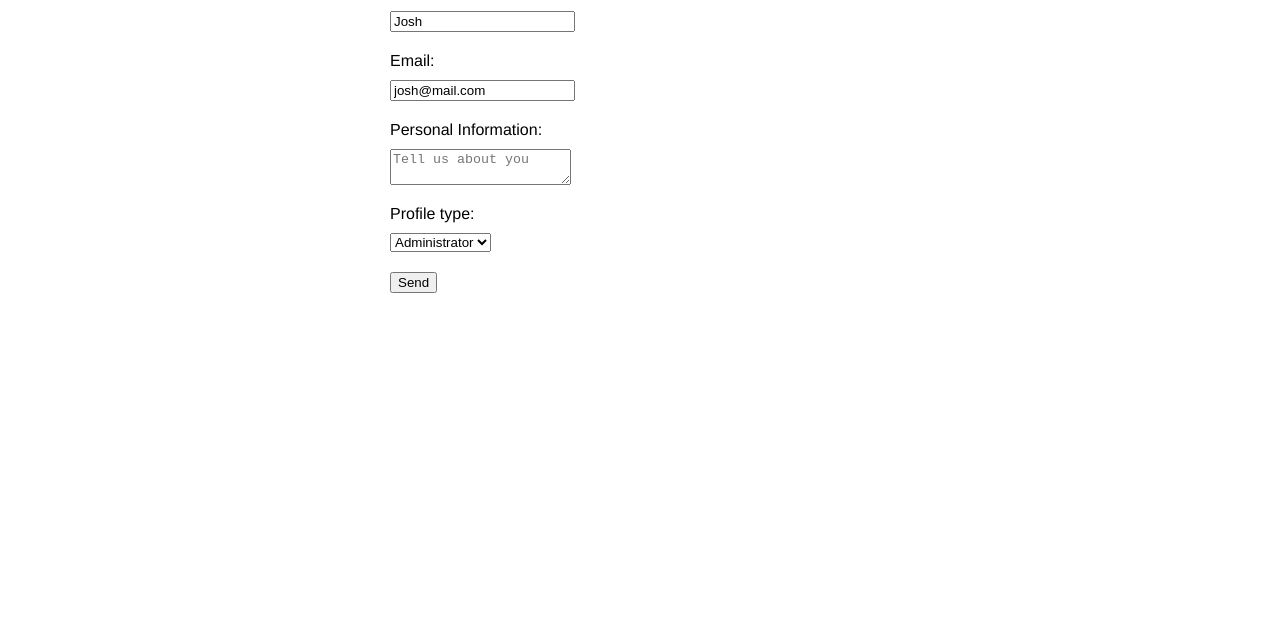
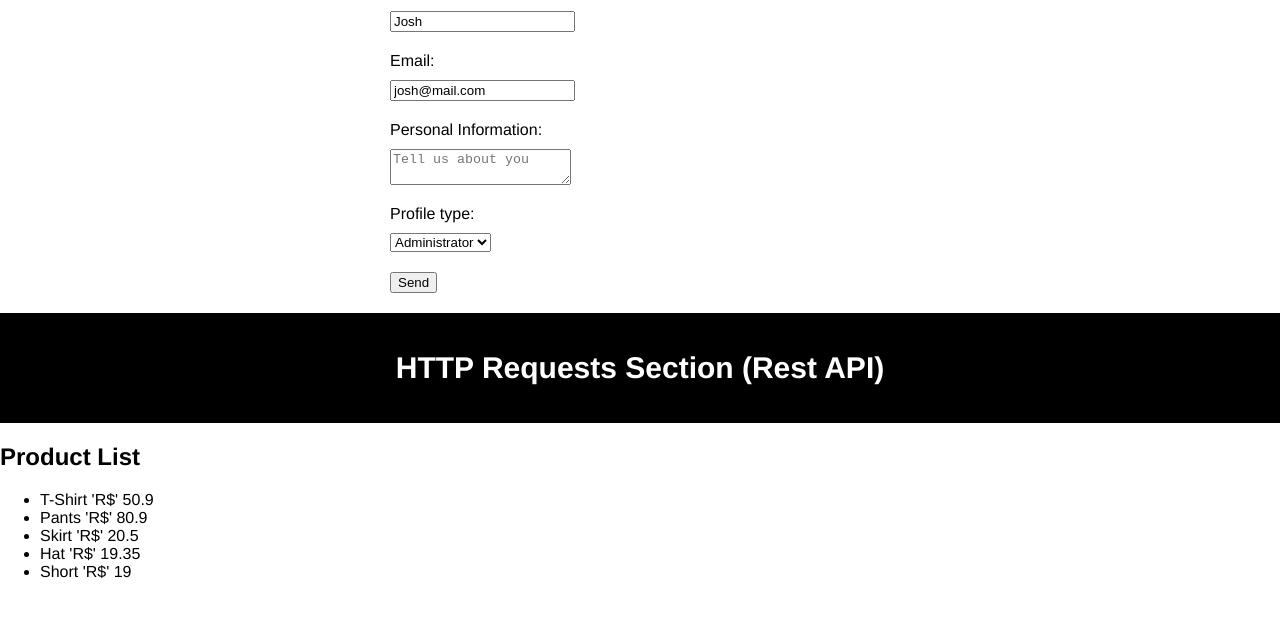
Before and after one commit to rafaelsslemes/basics_react, a React (Create React App) app: page / in a window 1280 px wide. Shown: the part 2768-3385 px from the top of the page. Built offline with nearby package versions, Linux system fonts and the light colour scheme; data requests are answered from the project's data file.

Commit message:
Added request to API by fetchAPI and useEffect

```diff
--- a/src/App.js
+++ b/src/App.js
@@ -19,6 +19,7 @@ import { useState } from 'react';
 import StateLift from './components/StateLift';
 import CSSInComponent from './components/CSSInComponent';
 import FormSample from './components/FormSample';
+import HttpRequest from './components/HttpRequest';
 
 function App() {
 
@@ -66,6 +67,17 @@ function App() {
         <StateLift func={handleColor}/>
         <CSSInComponent/>
         <FormSample user={user}/>
+
+
+        <div style={{backgroundColor: 'black'}}>
+            <br/>
+            <h1 style={{color: 'white', fontSize:30, textAlign:'center'}}>
+              HTTP Requests Section (Rest API)
+            </h1>
+            <br/>
+        </div>
+        <HttpRequest/>
+
     </div>
   );
 }
--- /dev/null
+++ b/src/components/HttpRequest.js
@@ -0,0 +1,42 @@
+import { prettyDOM } from '@testing-library/react';
+import React from 'react'
+import { useState, useEffect } from 'react'
+
+const HttpRequest = () => {
+
+    const backendURL = "http://localhost:3000/products";
+
+    const [products, setProducts] = useState([]);
+
+    // Get Data from RestAPI
+    // useEffect prevents void rerenders
+    useEffect(() => {
+
+        async function fetchData(){
+            const response = await fetch(backendURL);
+            const data = await response.json();
+            setProducts(data);
+        }
+        fetchData();
+    }, [])
+
+    console.log(products);
+
+    return (
+        <div>
+            <h2>
+                Product List
+            </h2>
+            <ul>
+                {products.map((product)=>(
+                    <li key={product.id}>
+                        {product.name} 'R$' {product.price}
+                    </li>
+                ))}
+            </ul>
+
+        </div>
+    )
+}
+
+export default HttpRequest
```
